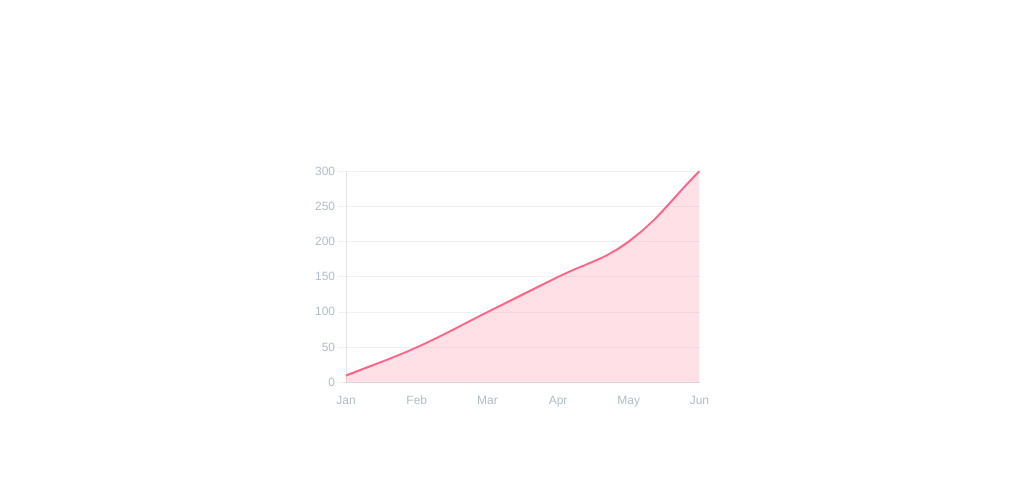
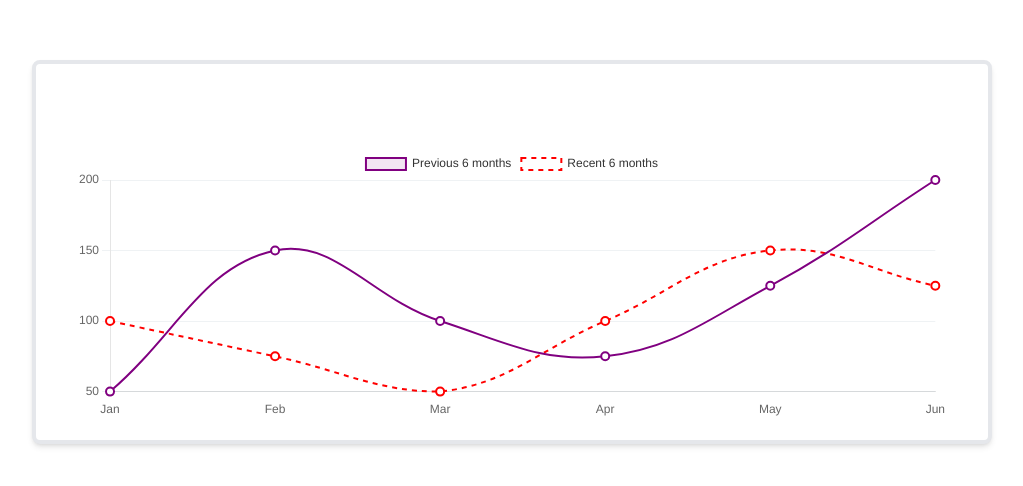
Before and after one commit to RyomenDev/UI-components, a React (Vite) app: page / in a window 1280 px wide. Shown: the part 148-634 px from the top of the page, without its empty margins (128-1151 px from the left). Built offline with nearby package versions, Linux system fonts and the light colour scheme.

Commit message:
LineChartCurve

```diff
--- a/src/App.jsx
+++ b/src/App.jsx
@@ -17,6 +17,7 @@ import {
   GradientLineChart,
   HorizontalBarChart,
   LineChart,
+  LineChartCurve,
 } from "./components";
 
 function App() {
@@ -39,7 +40,8 @@ function App() {
       {/* <DonutChart /> */}
       {/* <GradientLineChart /> */}
       {/* <HorizontalBarChart /> */}
-      <LineChart />
+      {/* <LineChart /> */}
+      <LineChartCurve />
     </>
   );
 }
--- /dev/null
+++ b/src/components/Graphs/LineChartCurve.jsx
@@ -0,0 +1,108 @@
+import React from "react";
+import { Line } from "react-chartjs-2";
+import {
+  Chart as ChartJS,
+  LineElement,
+  PointElement,
+  LinearScale,
+  Title,
+  Tooltip,
+  Legend,
+  CategoryScale,
+} from "chart.js";
+
+// Register Chart.js components
+ChartJS.register(
+  LineElement,
+  PointElement,
+  LinearScale,
+  Title,
+  Tooltip,
+  Legend,
+  CategoryScale
+);
+
+const LineChartCurve = () => {
+  const data = {
+    labels: ["Jan", "Feb", "Mar", "Apr", "May", "Jun"], // Months
+    datasets: [
+      {
+        label: "Previous 6 months",
+        data: [50, 150, 100, 75, 125, 200], // Example data for previous 6 months
+        borderColor: "purple",
+        backgroundColor: "rgba(128, 0, 128, 0.1)", // Light fill color for the line
+        borderWidth: 2,
+        tension: 0.4, // Smooth line
+        pointBackgroundColor: "white",
+        pointBorderColor: "purple",
+        pointRadius: 4,
+      },
+      {
+        label: "Recent 6 months",
+        data: [100, 75, 50, 100, 150, 125], // Example data for recent 6 months
+        borderColor: "red",
+        backgroundColor: "transparent",
+        borderWidth: 2,
+        borderDash: [5, 5], // Dotted line
+        tension: 0.4, // Smooth line
+        pointBackgroundColor: "white",
+        pointBorderColor: "red",
+        pointRadius: 4,
+      },
+    ],
+  };
+
+  const options = {
+    responsive: true,
+    maintainAspectRatio: false,
+    plugins: {
+      legend: {
+        display: true,
+        position: "top",
+        labels: {
+          color: "#333", // Legend text color
+          font: {
+            size: 12,
+          },
+        },
+      },
+    },
+    scales: {
+      x: {
+        grid: {
+          display: false, // Hide vertical grid lines
+        },
+        ticks: {
+          color: "#666", // X-axis labels color
+          font: {
+            size: 12,
+          },
+        },
+      },
+      y: {
+        grid: {
+          color: "rgba(176, 190, 197, 0.2)", // Light horizontal grid lines
+        },
+        ticks: {
+          beginAtZero: true,
+          stepSize: 50, // Set the step size explicitly
+          color: "#666", // Y-axis labels color
+          font: {
+            size: 12,
+          },
+        },
+      },
+    },
+  };
+
+  return (
+    <div className="bg-white h-screen flex justify-center items-center">
+      <div className="w-3/4 border-4 bg-white rounded-lg shadow-md h-96 px-10 pb-16 pt-10">
+        <h2 className="text-lg font-semibold mb-4">Learning activity</h2>
+        <Line data={data} options={options} />
+      </div>
+    </div>
+  );
+};
+
+export default LineChartCurve;
--- a/src/components/index.jsx
+++ b/src/components/index.jsx
@@ -16,6 +16,7 @@ import DonutChart from "./Graphs/DonutChart.jsx";
 import GradientLineChart from "./Graphs/GradientLineChart.jsx";
 import HorizontalBarChart from "./Graphs/HorizontalBarChart.jsx";
 import LineChart from "./Graphs/LineChart.jsx";
+import LineChartCurve from "./Graphs/LineChartCurve.jsx";
 
 export {
   Login1A,
@@ -36,4 +37,5 @@ export {
   GradientLineChart,
   HorizontalBarChart,
   LineChart,
+  LineChartCurve,
 };
```
